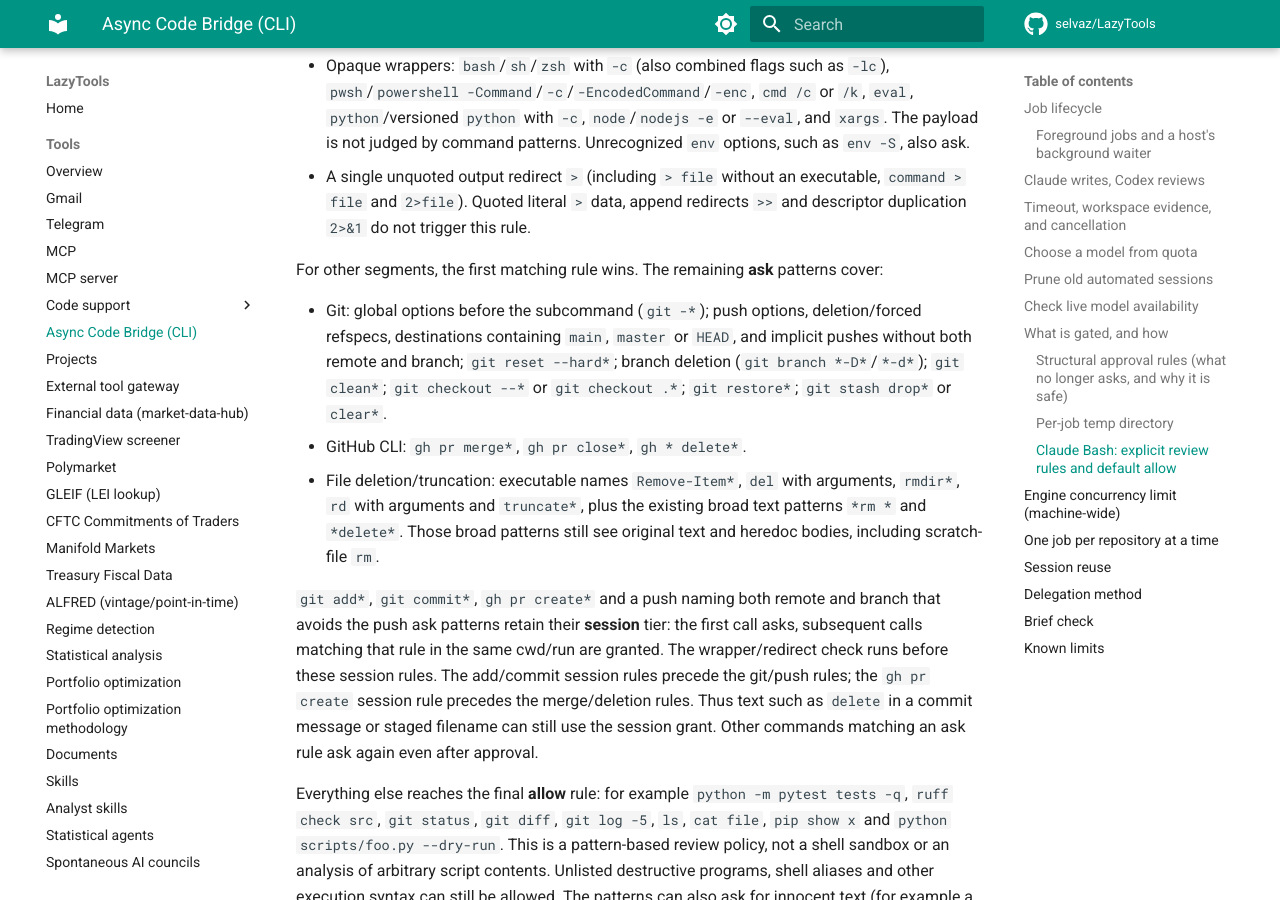
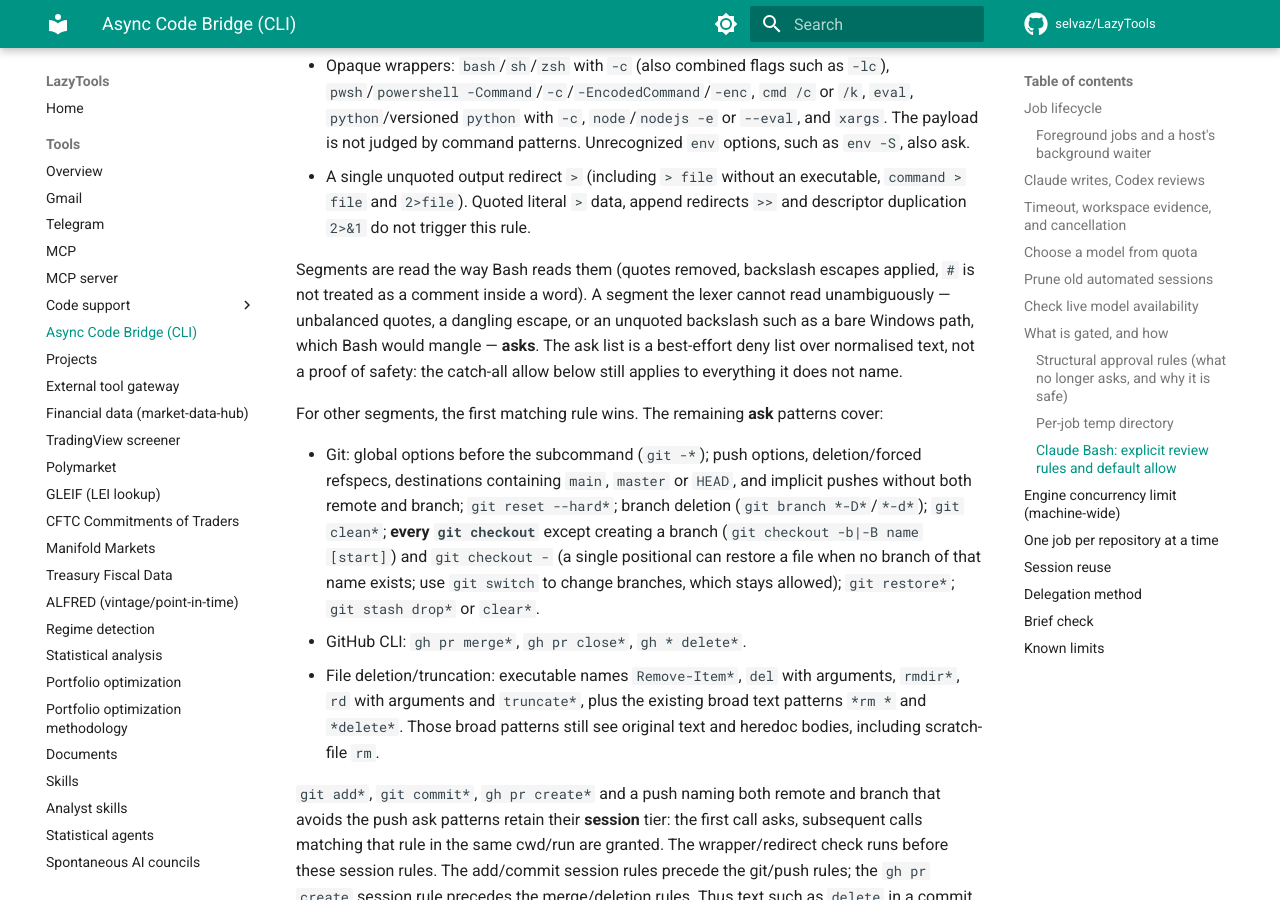
Before and after one commit to selvaz/LazyTools, an MkDocs documentation site: the page built from docs/code-bridge.md, in a window 1280 px wide and 900 px high, scrolled down 13862 px. Built offline with MkDocs 1.6.1 and Material for MkDocs 9.7.7, drawn with Linux system fonts in a browser that asks for light colours; comment, search, counter and statistics services are not loaded.

Commit message:
Bash gate: fail closed on ambiguous lexing; every git checkout asks except branch creation (review P1s)
- The fallback reads words like Bash (shlex posix: quotes removed, backslash
  escapes applied, no mid-word comments), so g\it restore . and -\D are
  matched as git restore / -D; unbalanced quotes, dangling escapes and
  unquoted backslashes (bare Windows paths Bash would mangle) ask.
- git checkout X can restore X when no branch X exists: every checkout asks
  except -b/-B creation and '-'; git switch stays allowed.
- docs/code-bridge.md states the lexing rules and that the ask list is a
  best-effort deny list behind a catch-all allow.

Co-Authored-By: Claude Opus 5.5 <noreply@anthropic.com>

```diff
--- a/docs/code-bridge.md
+++ b/docs/code-bridge.md
@@ -632,6 +632,14 @@ The guard asks **on every call**, including after a session grant, for:
   append redirects `>>` and descriptor duplication `2>&1` do not trigger
   this rule.
 
+Segments are read the way Bash reads them (quotes removed, backslash escapes
+applied, `#` is not treated as a comment inside a word). A segment the lexer
+cannot read unambiguously — unbalanced quotes, a dangling escape, or an
+unquoted backslash such as a bare Windows path, which Bash would mangle —
+**asks**. The ask list is a best-effort deny list over normalised text, not a
+proof of safety: the catch-all allow below still applies to everything it
+does not name.
+
 For other segments, the first matching rule wins. The remaining **ask**
 patterns cover:
 
@@ -639,8 +647,11 @@ patterns cover:
   deletion/forced refspecs, destinations containing `main`, `master` or
   `HEAD`, and implicit pushes without both remote and branch; `git reset
   --hard*`; branch deletion (`git branch *-D*`/`*-d*`); `git clean*`;
-  `git checkout --*` or `git checkout .*`; `git restore*`; `git stash drop*`
-  or `clear*`.
+  **every `git checkout`** except creating a branch (`git checkout -b|-B
+  name [start]`) and `git checkout -` (a single positional can restore a
+  file when no branch of that name exists; use `git switch` to change
+  branches, which stays allowed); `git restore*`; `git stash drop*` or
+  `clear*`.
 - GitHub CLI: `gh pr merge*`, `gh pr close*`, `gh * delete*`.
 - File deletion/truncation: executable names `Remove-Item*`, `del` with
   arguments, `rmdir*`, `rd` with arguments and `truncate*`, plus the
```
Also changed, not shown: 2 other files.
